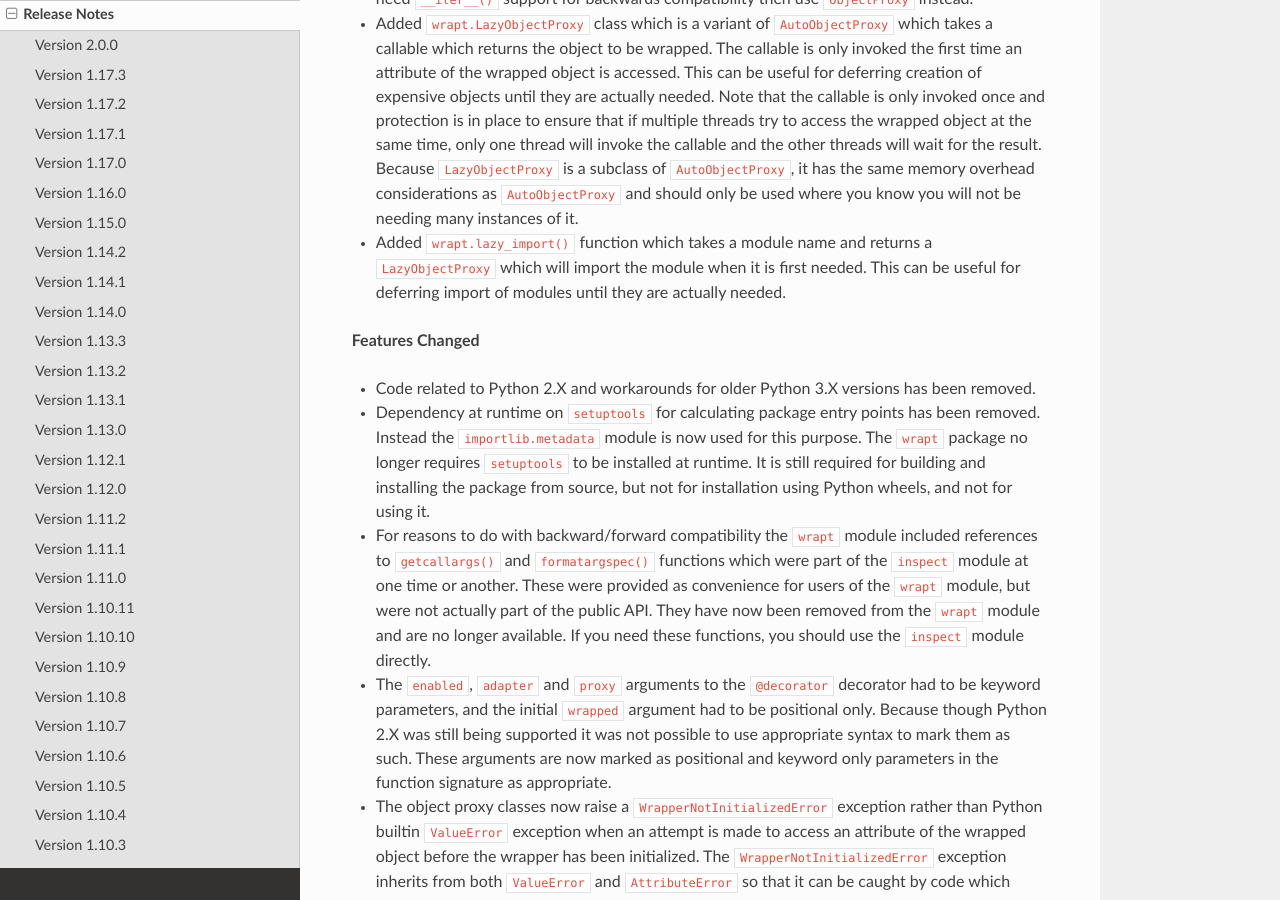
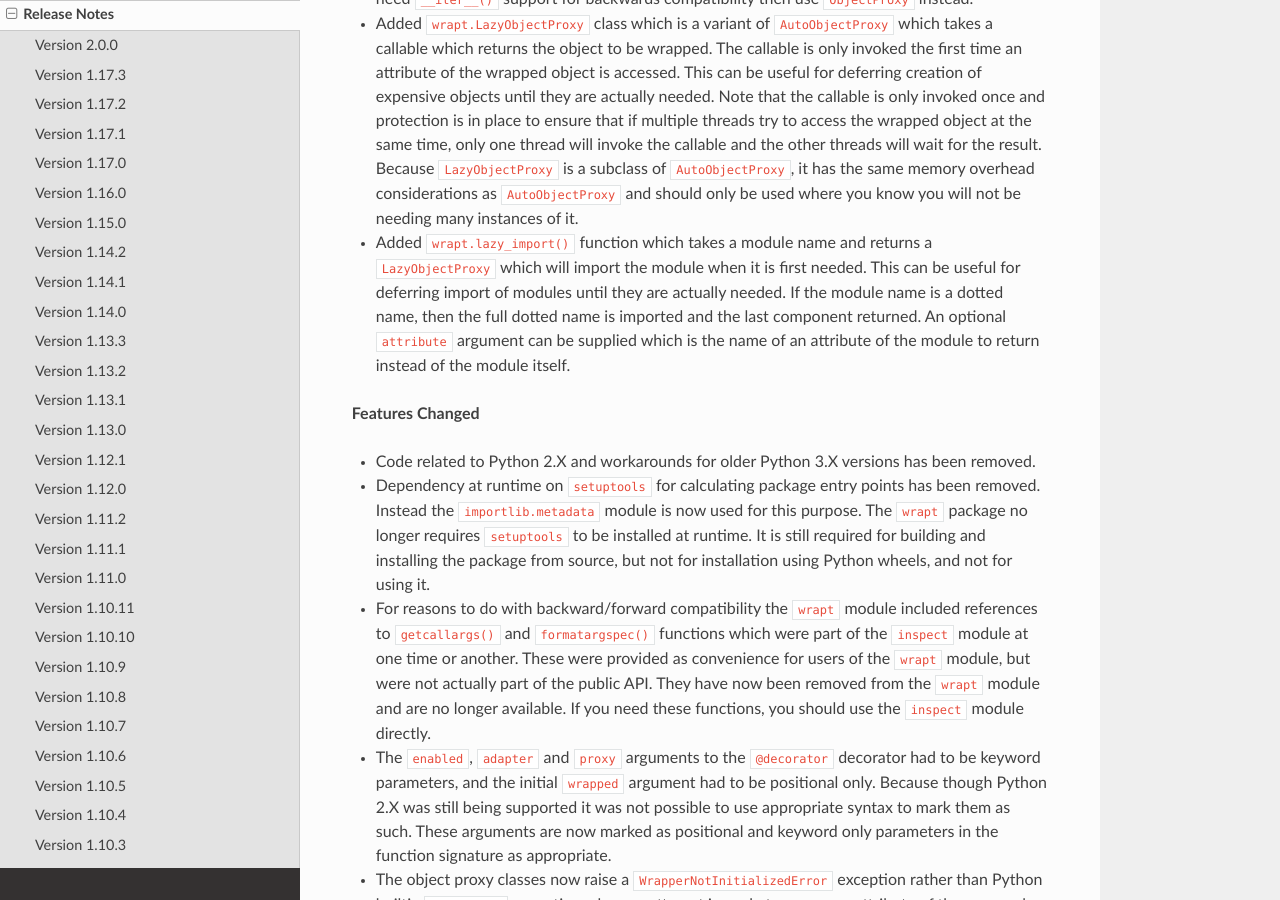
Before and after one commit to GrahamDumpleton/wrapt, a Sphinx documentation site: the page built from docs/changes.rst, in a window 1280 px wide and 900 px high, scrolled down 1137 px. Built offline with Sphinx 7.4.7 and the Read the Docs theme 3.1.0, drawn with Linux system fonts in a browser that asks for light colours.

Commit message:
Allow lazy import of object within a module.

```diff
--- a/docs/changes.rst
+++ b/docs/changes.rst
@@ -69,7 +69,10 @@ these reasons a major version bump is being made.
 * Added ``wrapt.lazy_import()`` function which takes a module name and returns a
   ``LazyObjectProxy`` which will import the module when it is first needed.
   This can be useful for deferring import of modules until they are actually
-  needed.
+  needed. If the module name is a dotted name, then the full dotted name is
+  imported and the last component returned. An optional ``attribute`` argument
+  can be supplied which is the name of an attribute of the module to return
+  instead of the module itself.
 
 **Features Changed**
 
```
Also changed, not shown: 2 other files.
